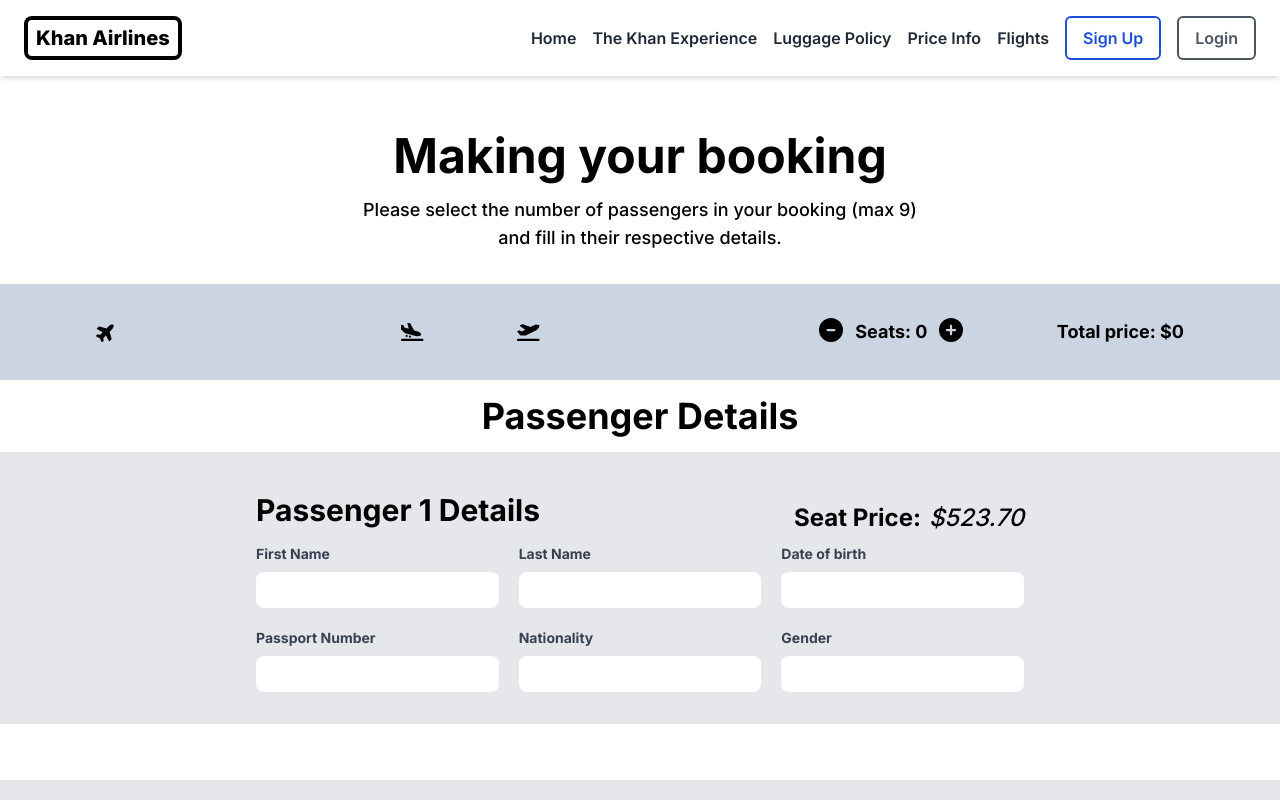
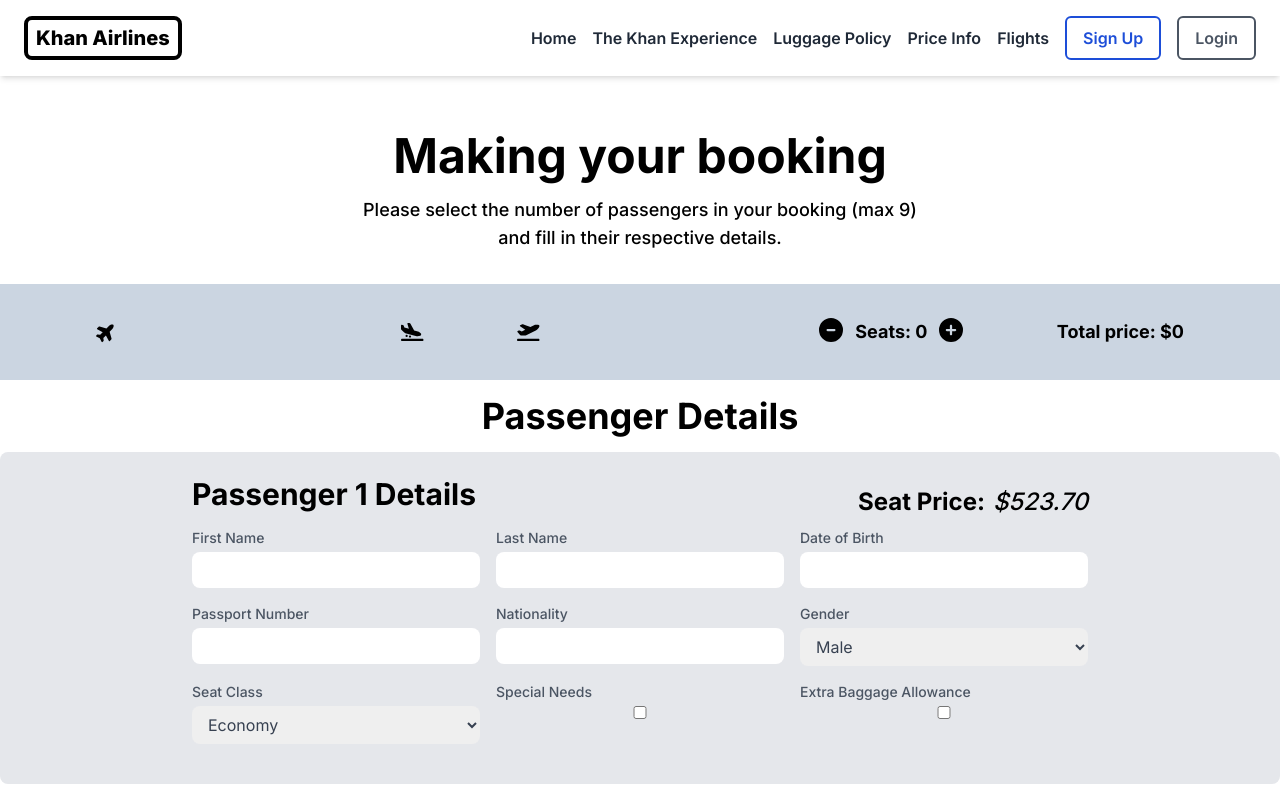
Before and after one commit to YahyaAhmedKhan/db-proj-frontend, a React (Create React App) app: page /booking/1/1 in a window 1280 px wide. Shown: the top 800 px of the page. Built offline with nearby package versions, Linux system fonts and the light colour scheme; no server answers.

Commit message:
booking form kinda ready

```diff
--- a/src/pages/booking-page.js
+++ b/src/pages/booking-page.js
@@ -159,17 +159,11 @@ const BookingForm = () => {
     });
   };
 
-  const handleSubmit = (e) => {
-    e.preventDefault();
-    // Submit logic here
-    console.log(passengerDetails);
-  };
-
   return (
     <div className="w-full mb-10">
       <form
-        onSubmit={handleSubmit}
-        className=" bg-gray-200 px-64 pt-10 pb-8 mb-4"
+        // onSubmit={handleSubmit}
+        className="bg-gray-200 px-48 py-6 rounded-lg"
       >
         <div className="form-info-top justify-between flex">
           <h2 className="text-3xl mb-4 font-bold">Passenger 1 Details</h2>
@@ -180,14 +174,14 @@ const BookingForm = () => {
             </p>
           </div>
         </div>
-
-        <div className="form-first-row flex gap-5 mb-5">
-          <div className="flex flex-col flex-grow">
-            <label className="block text-gray-700 text-sm font-bold mb-2">
+        <div className="grid grid-cols-1 md:grid-cols-3 gap-4 mb-4">
+          {/* First Name */}
+          <div className="flex flex-col">
+            <label className="text-gray-600 text-sm font-medium mb-1">
               First Name
             </label>
             <input
-              className="w-full py-2 px-3 text-gray-700 leading-tight focus:outline-none focus:shadow-outline rounded-lg"
+              className="py-2 px-3 text-gray-700 leading-tight focus:outline-none focus:shadow-outline rounded-lg"
               type="text"
               name="firstName"
               value={passengerDetails.firstName}
@@ -195,52 +189,13 @@ const BookingForm = () => {
             />
           </div>
 
-          <div className="flex flex-col flex-grow">
-            <label className="block text-gray-700 text-sm font-bold mb-2">
+          {/* Last Name */}
+          <div className="flex flex-col">
+            <label className="text-gray-600 text-sm font-medium mb-1">
               Last Name
             </label>
             <input
-              className="w-full py-2 px-3 text-gray-700 leading-tight focus:outline-none focus:shadow-outline rounded-lg"
-              type="text"
-              name="firstName"
-              value={passengerDetails.firstName}
-              onChange={handleInputChange}
-            />
-          </div>
-
-          <div className="flex flex-col flex-grow">
-            <label className="block text-gray-700 text-sm font-bold mb-2">
-              Date of birth
-            </label>
-            <input
-              className="w-full py-2 px-3 text-gray-700 leading-tight focus:outline-none focus:shadow-outline rounded-lg"
-              type="text"
-              name="firstName"
-              value={passengerDetails.firstName}
-              onChange={handleInputChange}
-            />
-          </div>
-        </div>
-        <div className="form-second-row flex gap-5">
-          <div className="flex flex-col flex-grow-[60]">
-            <label className="block text-gray-700 text-sm font-bold mb-2">
-              Passport Number
-            </label>
-            <input
-              className="w-full py-2 px-3 text-gray-700 leading-tight focus:outline-none focus:shadow-outline rounded-lg"
-              type="text"
-              name="firstName"
-              value={passengerDetails.firstName}
-              onChange={handleInputChange}
-            />
-          </div>
-
-          <div className="flex flex-col flex-grow-[30]">
-            <label className="block text-gray-700 text-sm font-bold mb-2">
-              Nationality
-            </label>
-            <input
-              className="w-full py-2 px-3 text-gray-700 leading-tight focus:outline-none focus:shadow-outline rounded-lg"
+              className="py-2 px-3 text-gray-700 leading-tight focus:outline-none focus:shadow-outline rounded-lg"
               type="text"
               name="lastName"
               value={passengerDetails.lastName}
@@ -248,12 +203,13 @@ const BookingForm = () => {
             />
           </div>
 
-          <div className="flex flex-col flex-grow-[20]">
-            <label className="block text-gray-700 text-sm font-bold mb-2">
-              Gender
+          {/* Date of Birth */}
+          <div className="flex flex-col">
+            <label className="text-gray-600 text-sm font-medium mb-1">
+              Date of Birth
             </label>
             <input
-              className="w-full py-2 px-3 text-gray-700 leading-tight focus:outline-none focus:shadow-outline rounded-lg"
+              className="py-2 px-3 text-gray-700 leading-tight focus:outline-none focus:shadow-outline rounded-lg"
               type="text"
               name="dateOfBirth"
               value={passengerDetails.dateOfBirth}
@@ -261,13 +217,70 @@ const BookingForm = () => {
             />
           </div>
         </div>
-        {/* <div className="form-third-row flex gap-5">
-          <div className="flex flex-col flex-grow-40">
-            <label className="block text-gray-700 text-sm font-bold mb-2">
-              Seat Class:
+
+        <div className="grid grid-cols-1 md:grid-cols-3 gap-4 mb-4">
+          {/* Passport Number */}
+          <div className="flex flex-col">
+            <label className="text-gray-600 text-sm font-medium mb-1">
+              Passport Number
+            </label>
+            <input
+              className="py-2 px-3 text-gray-700 leading-tight focus:outline-none focus:shadow-outline rounded-lg"
+              type="text"
+              name="passportNumber"
+              value={passengerDetails.passportNumber}
+              onChange={handleInputChange}
+            />
+          </div>
+
+          {/* Nationality */}
+          <div className="flex flex-col">
+            <label className="text-gray-600 text-sm font-medium mb-1">
+              Nationality
+            </label>
+            <input
+              className="py-2 px-3 text-gray-700 leading-tight focus:outline-none focus:shadow-outline rounded-lg"
+              type="text"
+              name="nationality"
+              value={passengerDetails.nationality}
+              onChange={handleInputChange}
+            />
+          </div>
+
+          {/* Gender */}
+          <div className="flex flex-col">
+            <label className="text-gray-600 text-sm font-medium mb-1">
+              Gender
+            </label>
+            {/* <input
+              className="py-2 px-3 text-gray-700 leading-tight focus:outline-none focus:shadow-outline rounded-lg"
+              type="text"
+              name="gender"
+              value={passengerDetails.gender}
+              onChange={handleInputChange}
+            /> */}
+            <select
+              className="py-2 px-3 text-gray-700 leading-tight focus:outline-none focus:shadow-outline rounded-lg"
+              name="gender"
+              value={passengerDetails.gender}
+              onChange={handleInputChange}
+            >
+              <option value="Economy">Male</option>
+              <option value="Business">Female</option>
+              <option value="First Class">Other</option>
+              <option value="Rather not say">Rather not say</option>
+            </select>
+          </div>
+        </div>
+
+        <div className="grid grid-cols-1 md:grid-cols-3 gap-4 mb-4">
+          {/* Seat Class */}
+          <div className="flex flex-col">
+            <label className="text-gray-600 text-sm font-medium mb-1">
+              Seat Class
             </label>
             <select
-              className="w-full py-2 px-3 text-gray-700 leading-tight focus:outline-none focus:shadow-outline rounded-lg"
+              className="py-2 px-3 text-gray-700 leading-tight focus:outline-none focus:shadow-outline rounded-lg"
               name="seatClass"
               value={passengerDetails.seatClass}
               onChange={handleInputChange}
@@ -278,33 +291,35 @@ const BookingForm = () => {
             </select>
           </div>
 
-          <div className="flex flex-col flex-grow-25">
-            <label className="block text-gray-700 text-sm font-bold mb-2">
-              Special Needs:
+          {/* Special Needs */}
+          <div className="flex flex-col">
+            <label className="text-gray-600 text-sm font-medium mb-1">
+              Special Needs
             </label>
             <input
-              className="ml-2"
               type="checkbox"
               name="specialNeeds"
               checked={passengerDetails.specialNeeds}
-              // onChange={handleCheckboxChange}
+              onChange={handleInputChange}
             />
           </div>
 
-          <div className="flex flex-col flex-grow">
-            <label className="block text-gray-700 text-sm font-bold mb-2">
-              Extra Baggage Allowance:
+          {/* Extra Baggage Allowance */}
+          <div className="flex flex-col">
+            <label className="text-gray-600 text-sm font-medium mb-1">
+              Extra Baggage Allowance
             </label>
             <input
-              className="ml-2"
               type="checkbox"
               name="extraBaggage"
               checked={passengerDetails.extraBaggage}
-              // onChange={handleCheckboxChange}
+              onChange={handleInputChange}
             />
           </div>
-        </div> */}
+        </div>
       </form>
     </div>
   );
 };
+
+export default BookingForm;
--- /dev/null
+++ b/src/resources/nationalities.js
@@ -0,0 +1,17 @@
+const apiUrl = "https://example.com/api/nationalities";
+
+export const fetchNationalities = async () => {
+  try {
+    const response = await fetch(apiUrl);
+    if (response.ok) {
+      const data = await response.json();
+      const nationalities = data.nationalities; // Assuming the API response has a field called "nationalities"
+      return nationalities;
+    } else {
+      throw new Error("Failed to fetch nationalities.");
+    }
+  } catch (error) {
+    console.error("Error fetching nationalities:", error);
+    return [];
+  }
+};
```
